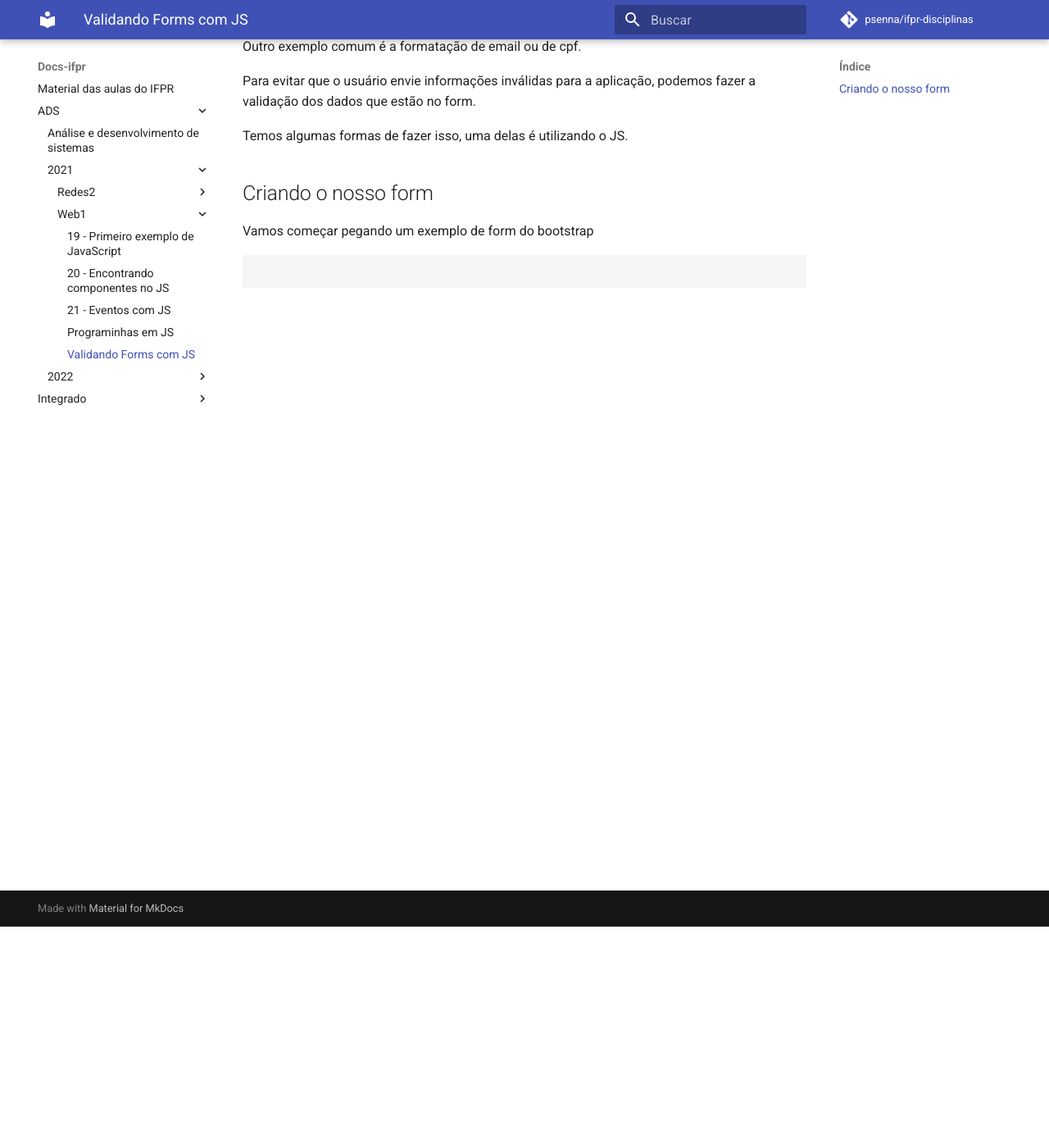
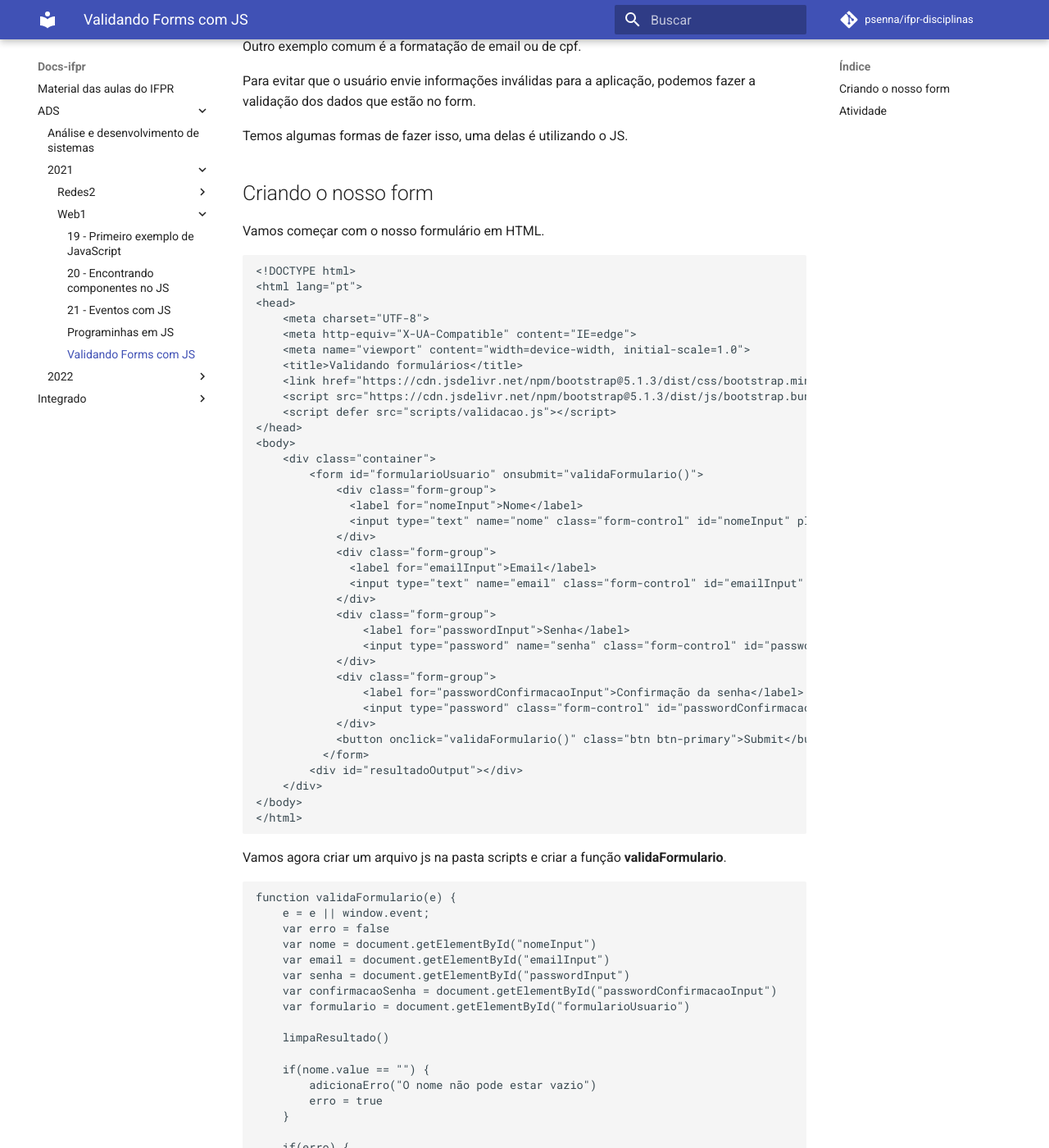
Before and after one commit to psenna/ifpr-disciplinas, an MkDocs documentation site: the page built from docs/ADS/2021/web1/23 - validando forms com js.md, in a window 1280 px wide and 1400 px high, scrolled down 270 px. Shown: the whole window at 82% size. Built offline with MkDocs 1.6.1 and Material for MkDocs 9.7.7, drawn with Linux system fonts in a browser that asks for light colours; comment, search, counter and statistics services are not loaded; some of the changed text lies outside the part shown.

Commit message:
validação com js

````diff
--- a/docs/ADS/2021/web1/23 - validando forms com js.md
+++ b/docs/ADS/2021/web1/23 - validando forms com js.md
@@ -13,8 +13,97 @@
 
 ## Criando o nosso form
 
-Vamos começar pegando um exemplo de form do bootstrap
+Vamos começar com o nosso formulário em HTML.
 
 ```
+<!DOCTYPE html>
+<html lang="pt">
+<head>
+    <meta charset="UTF-8">
+    <meta http-equiv="X-UA-Compatible" content="IE=edge">
+    <meta name="viewport" content="width=device-width, initial-scale=1.0">
+    <title>Validando formulários</title>
+    <link href="https://cdn.jsdelivr.net/npm/bootstrap@5.1.3/dist/css/bootstrap.min.css" rel="stylesheet" crossorigin="anonymous">
+    <script src="https://cdn.jsdelivr.net/npm/bootstrap@5.1.3/dist/js/bootstrap.bundle.min.js" crossorigin="anonymous"></script>
+    <script defer src="scripts/validacao.js"></script>
+</head>
+<body>
+    <div class="container">
+        <form id="formularioUsuario" onsubmit="validaFormulario()">
+            <div class="form-group">
+              <label for="nomeInput">Nome</label>
+              <input type="text" name="nome" class="form-control" id="nomeInput" placeholder="Digite o seu nome">
+            </div>
+            <div class="form-group">
+              <label for="emailInput">Email</label>
+              <input type="text" name="email" class="form-control" id="emailInput" placeholder="O seu email">
+            </div>
+            <div class="form-group">
+                <label for="passwordInput">Senha</label>
+                <input type="password" name="senha" class="form-control" id="passwordInput" placeholder="Digite a sua senha">
+            </div>
+            <div class="form-group">
+                <label for="passwordConfirmacaoInput">Confirmação da senha</label>
+                <input type="password" class="form-control" id="passwordConfirmacaoInput" placeholder="Confirme a sua senha">
+            </div>
+            <button onclick="validaFormulario()" class="btn btn-primary">Submit</button>
+          </form>
+        <div id="resultadoOutput"></div>
+    </div>
+</body>
+</html>
+```
+
+Vamos agora criar um arquivo js na pasta scripts e criar a função **validaFormulario**.
 
 ```
+function validaFormulario(e) {
+    e = e || window.event;
+    var erro = false
+    var nome = document.getElementById("nomeInput")
+    var email = document.getElementById("emailInput")
+    var senha = document.getElementById("passwordInput")
+    var confirmacaoSenha = document.getElementById("passwordConfirmacaoInput")
+    var formulario = document.getElementById("formularioUsuario")
+
+    limpaResultado()
+
+    if(nome.value == "") {
+        adicionaErro("O nome não pode estar vazio")
+        erro = true
+    }
+
+    if(erro) {
+        e.preventDefault()
+    }
+}
+
+
+function limpaResultado() {
+    resultado = document.getElementById('resultadoOutput')
+
+    resultado.innerHTML = ""
+}
+
+function adicionaErro(mensagemDeErro) {
+    resultado = document.getElementById('resultadoOutput')
+
+    resultado.innerHTML += "<p>"+ mensagemDeErro +"</p>"
+}
+```
+
+Também criamos duas funções para mostrar o resultado da validação para o usuário.
+
+Nesse código, a função verifica se o nome está vazio e, caso esteja, coloca uma mensagem de erro e colocar verdadeiro na variável erro.
+
+No final da função, caso erro seja verdadeiro, o código *e.preventDefault()* vai evitar que a requisição seja realizada. Caso não seja encontrado nenhum erro, a requisição pode ser feita.
+
+## Atividade
+
+Utilizando o código acima, modifique a função de validação para que:
+
+1. Mostre um erro caso algum dos campos não tenha sido preenchido.
+
+2. Mostre um erro caso o email não seja válido (vamos considerar aqui que o email é válido se tiver 1 @) [dica](https://www.w3schools.com/jsref/jsref_includes.asp)
+
+3. Mostre um erro caso a pessoa tenha digitado uma senha diferente na confirmação de senha. [dica](https://www.w3schools.com/java/ref_string_equals.asp)
````
